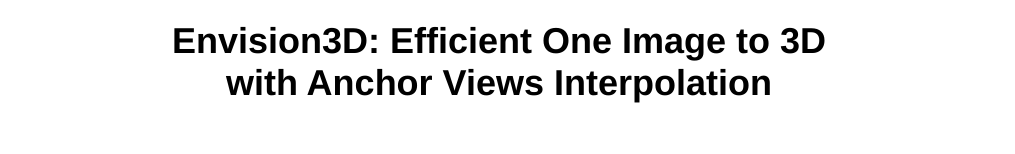
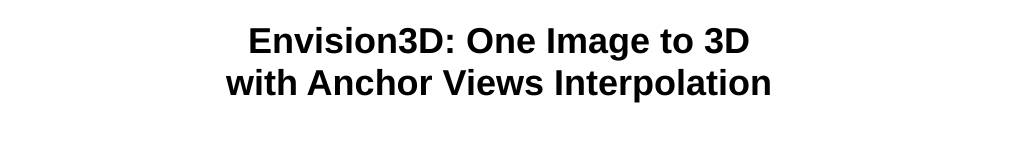
Before and after one commit to Anonymous-Envision3D/Anonymous-Envision3D.github.io, a plain HTML site: page index.html in a window 1280 px wide. Shown: the top 154 px of the page, without its empty margins (141-1156 px from the left). Drawn offline with nearby package versions, Linux system fonts and the light colour scheme; some packages are replaced by stand-ins of ours; a script that the page names is missing.

Commit message:
change name

```diff
--- a/index.html
+++ b/index.html
@@ -40,6 +40,21 @@
     </script>
     <script type="text/javascript" src="http://cdnjs.cloudflare.com/ajax/libs/mathjax/2.7.1/MathJax.js?config=TeX-AMS-MML_HTMLorMML">
     </script>
+    <!-- <script>
+        function playVideos() {
+            var videos = document.getElementsByTagName('video');
+            for (var i = 0; i < videos.length; i++) {
+                videos[i].play();
+            }
+        }
+
+        function pauseVideos() {
+            var videos = document.getElementsByTagName('video');
+            for (var i = 0; i < videos.length; i++) {
+                videos[i].pause();
+            }
+        }
+    </script> -->
     <style>
         .new-container {
             display: flex;
@@ -77,7 +92,7 @@
     <div class="container">
         <div class="title" display="block">
             <b>
-                Envision3D: Efficient One Image to 3D
+                Envision3D:  One Image to 3D
                 <br>
                 with Anchor Views Interpolation
             </b>
```
